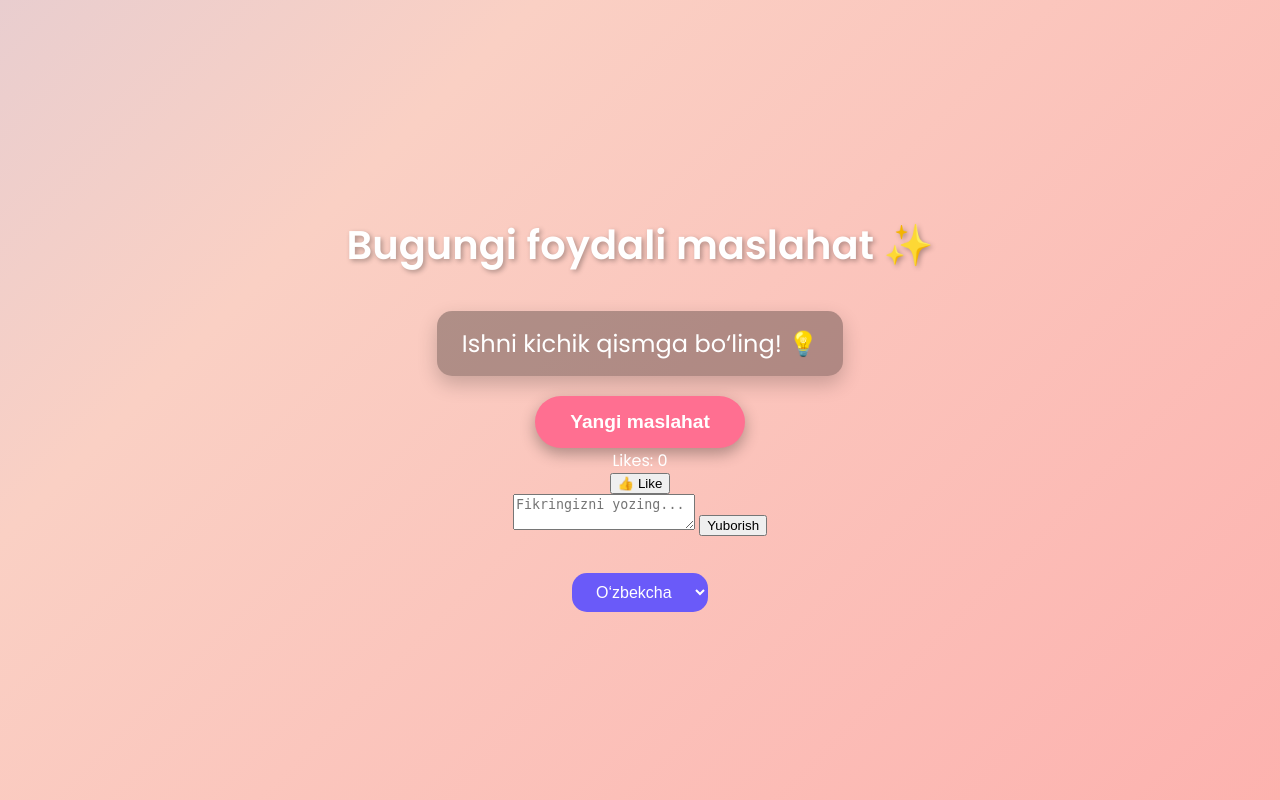
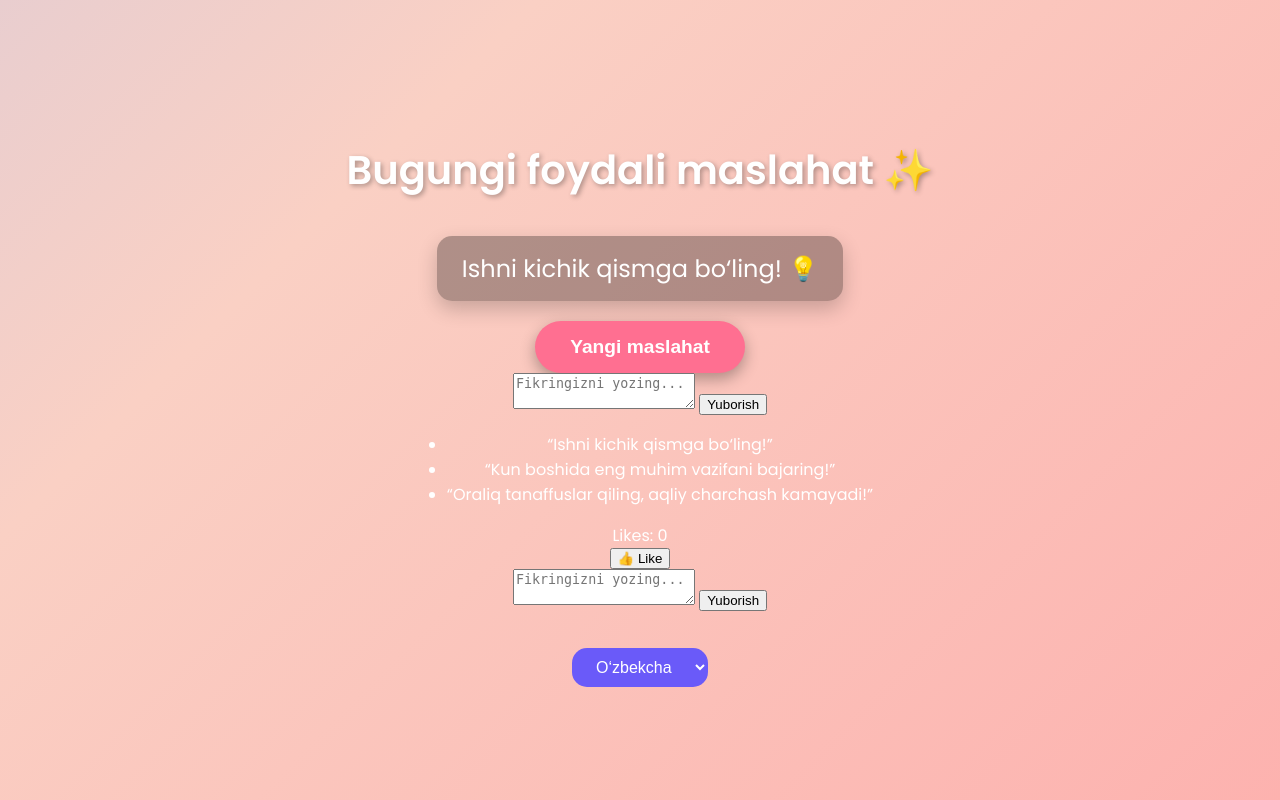
Before and after one commit to ali-python571/DailyHelper, a Flask app: page / in a window 1280 px wide. Run offline with Flask 3, Linux system fonts and the light colour scheme.

Commit message:
Add 3 initial comments and comment functionality

```diff
--- a/templates/index.html
+++ b/templates/index.html
@@ -101,6 +101,17 @@
     <h1>Bugungi foydali maslahat ✨</h1>
     <div id="advice">Ishni kichik qismga bo‘ling! 💡</div>
     <button id="newAdviceBtn">Yangi maslahat</button>
+<!-- Fikrlar bo'limi -->
+<div id="commentSection">
+    <textarea id="commentInput" placeholder="Fikringizni yozing..."></textarea>
+    <button id="submitComment">Yuborish</button>
+    <ul id="commentList">
+        <!-- Dastlabki 3 ta fikr -->
+        <li>“Ishni kichik qismga bo‘ling!”</li>
+        <li>“Kun boshida eng muhim vazifani bajaring!”</li>
+        <li>“Oraliq tanaffuslar qiling, aqliy charchash kamayadi!”</li>
+    </ul>
+</div>
 <div id="likes">Likes: 0</div>
 <button id="likeBtn">👍 Like</button>
 
@@ -235,6 +246,19 @@
         }
 
         btn.addEventListener('click', showRandomAdvice);
+const commentInput = document.getElementById('commentInput');
+const submitComment = document.getElementById('submitComment');
+const commentList = document.getElementById('commentList');
+
+submitComment.addEventListener('click', () => {
+    const comment = commentInput.value.trim();
+    if(comment !== "") {
+        const li = document.createElement('li');
+        li.textContent = comment;
+        commentList.appendChild(li);
+        commentInput.value = "";
+    }
+});
 
         langSelect.addEventListener('change', () => {
             currentLang = langSelect.value;
```
